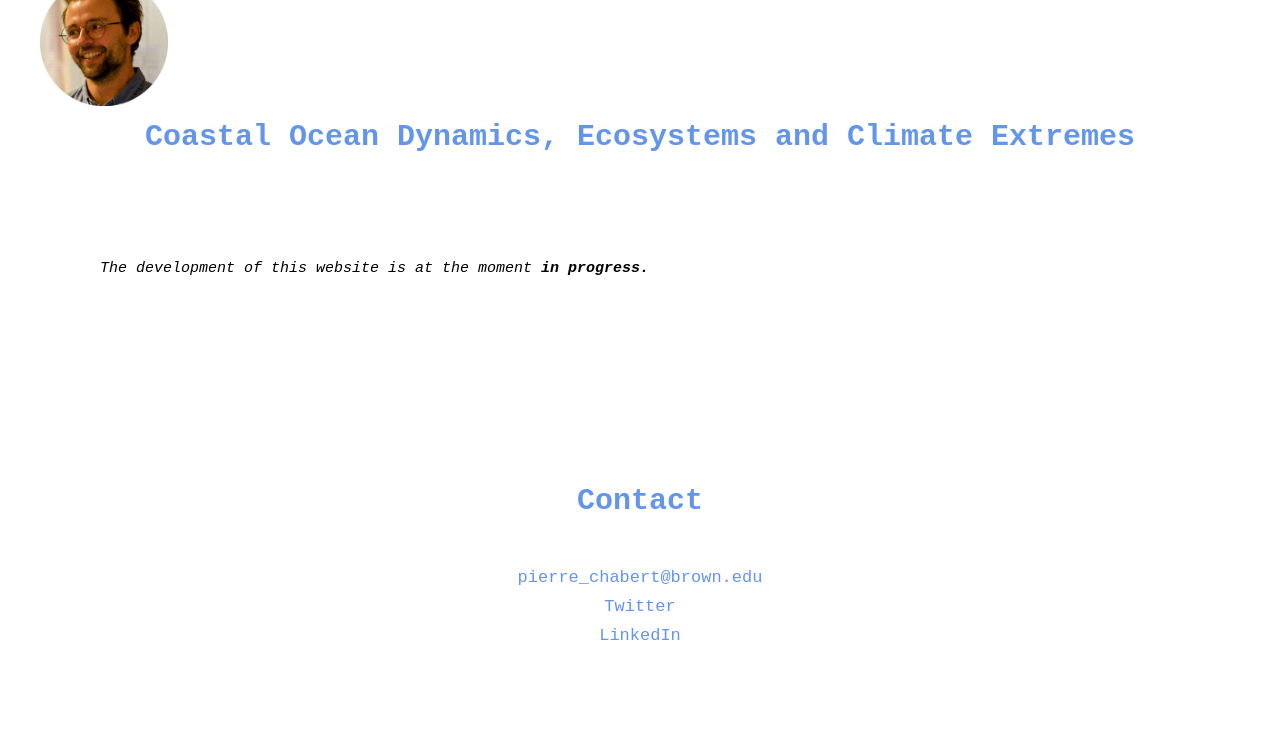
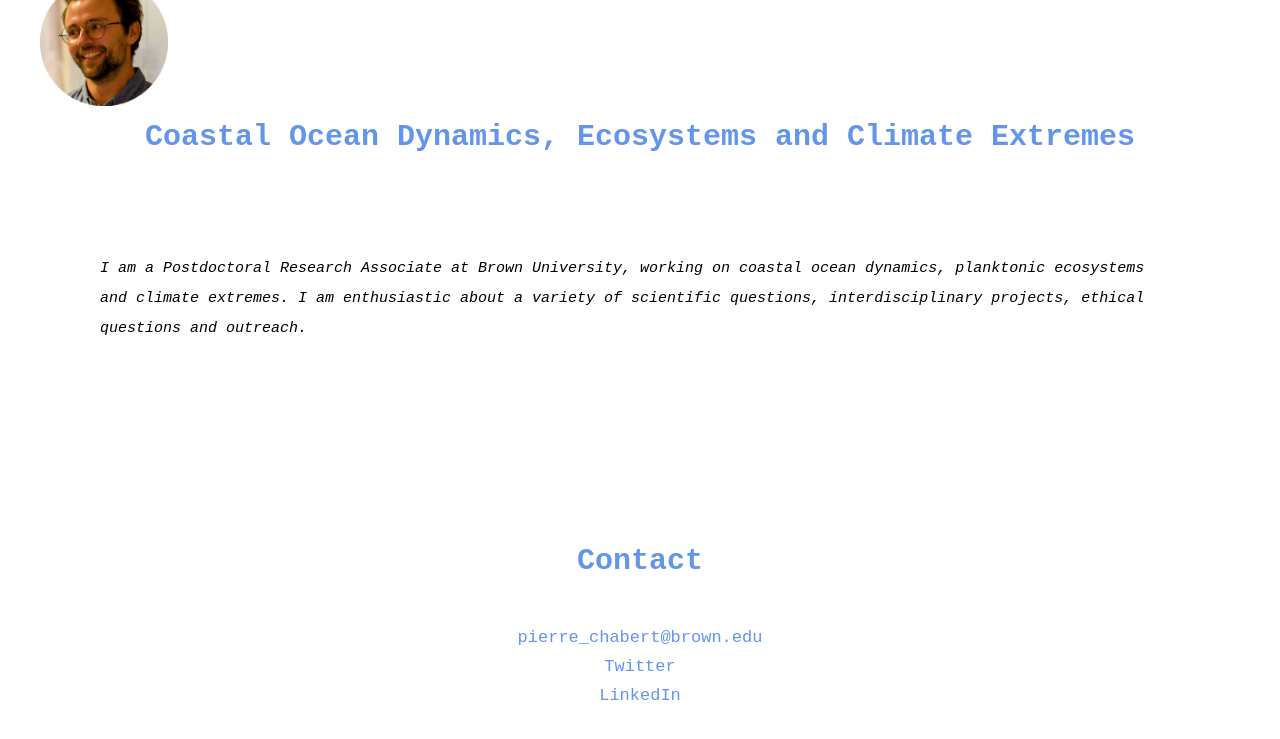
Before and after one commit to pierrechabert/pierrechabert.github.io, a Jekyll site: the page index.html, which Jekyll copies as it is, in a window 1280 px wide and 900 px high, scrolled down 489 px. Shown: the top 739 px of the window. Built offline with Jekyll 4.4.1, drawn with Linux system fonts in a browser that asks for light colours.

Commit message:
Update index.html

```diff
--- a/index.html
+++ b/index.html
@@ -71,7 +71,9 @@
 
   <div style="height:600px; margin:100px;">
   <!--  <h1 style="color:cornflowerblue; font-size:30px;"> Content </h1> -->
-  <p style="line-height: 2.0; font-size:15px;"><em>The development of this website is at the moment <strong>in progress.</strong> </em></p>
+  <p style="line-height: 2.0; font-size:15px;"><em>
+I am a Postdoctoral Research Associate at Brown University, working on coastal ocean dynamics, planktonic ecosystems and climate extremes. I am enthusiastic about a variety of scientific questions, interdisciplinary projects, ethical questions and outreach.
+  </em></p>
    <!-- Presentation, research interests -->
    <!--  -->
 
```
